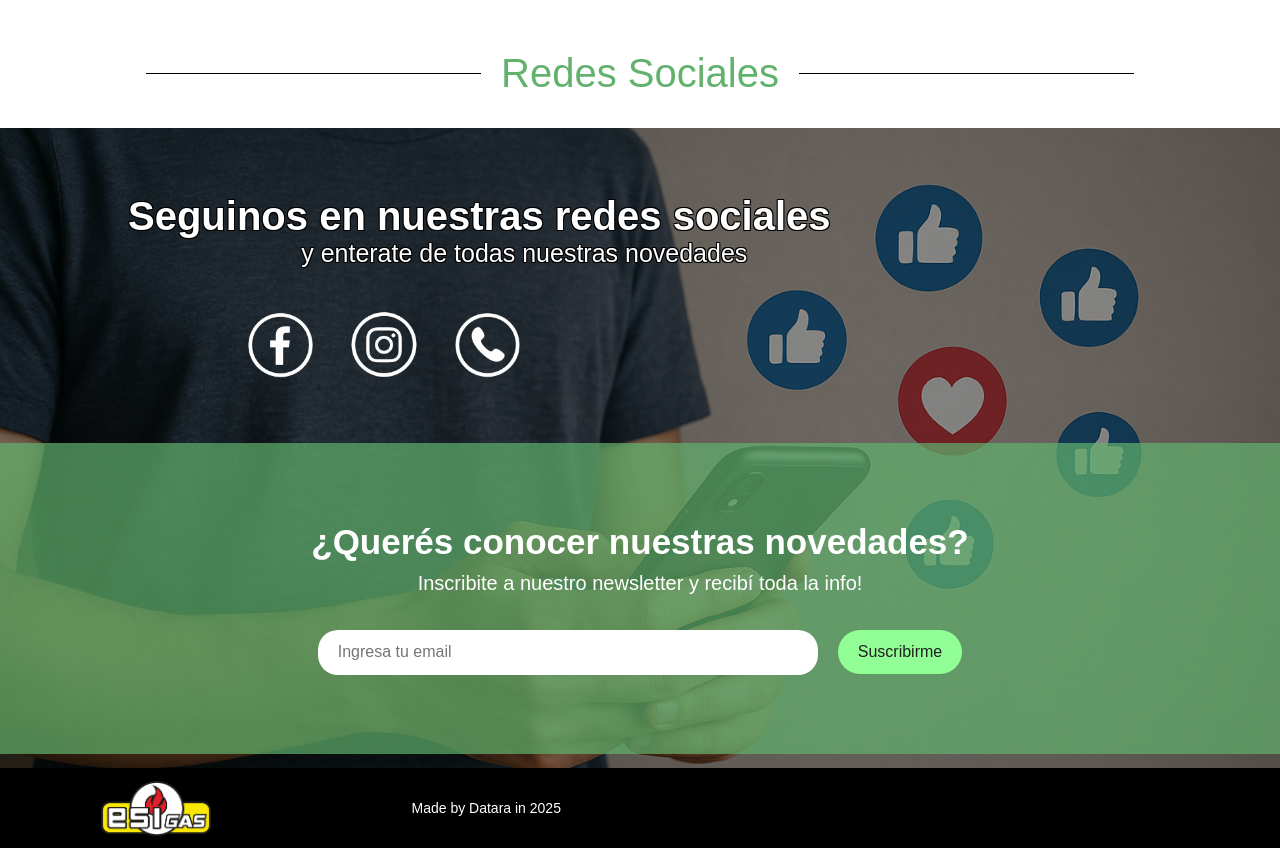
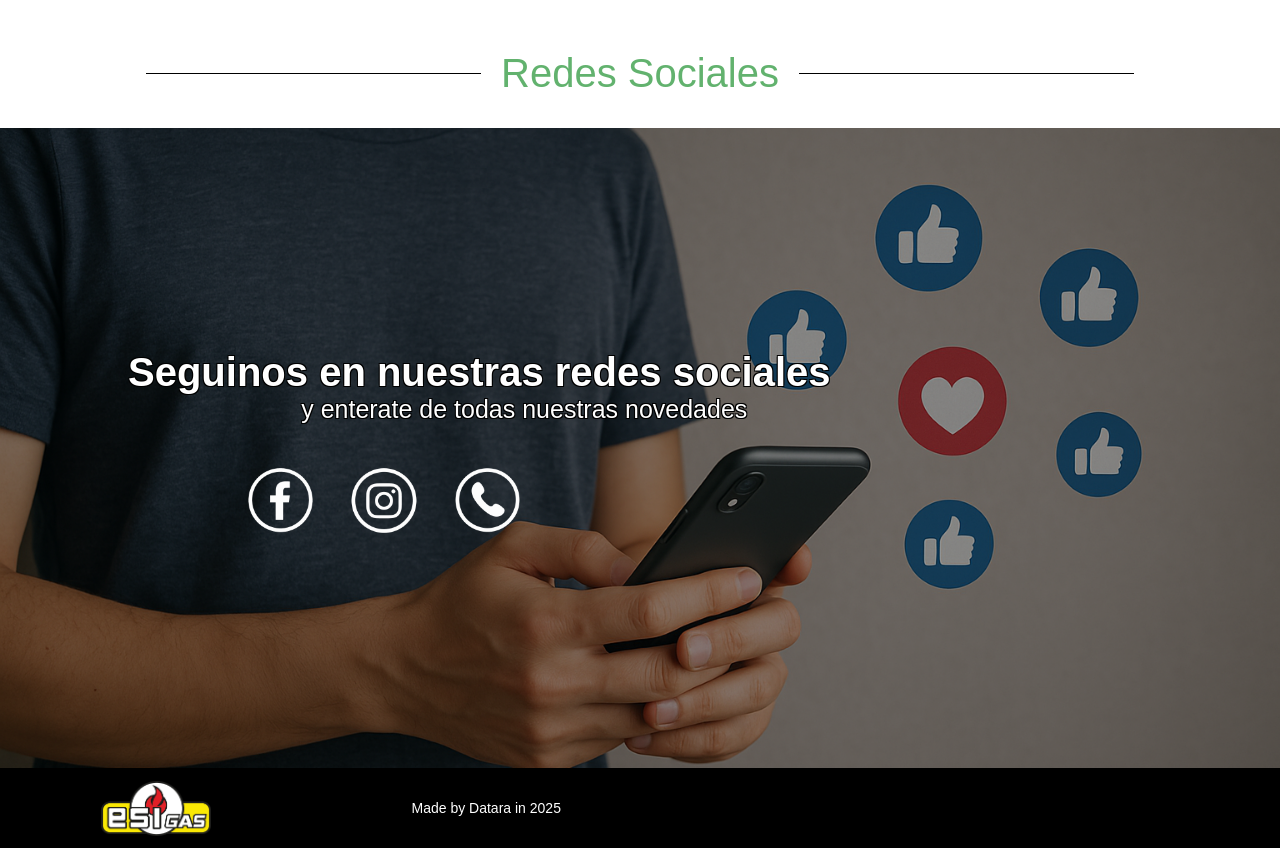
Before and after one commit to IvanDerlich/esigas, a Next.js app: page /oblea-reprueba in a window 1280 px wide. Shown: the part 3500-4348 px from the top of the page. Built offline with nearby package versions, Linux system fonts and the light colour scheme; a web font is replaced by a local one.

Commit message:
Desactivo newletter

```diff
--- a/src/app/components/socialNetwork/socialNetwork.tsx
+++ b/src/app/components/socialNetwork/socialNetwork.tsx
@@ -1,3 +1,5 @@
+'use client';
+
 import styles from './socialNetwork.module.css';
 import Image from 'next/image';
 import Facebook from '@/images/fb.png';
@@ -13,7 +15,11 @@ const abyssinica = Abyssinica_SIL({
   display: 'swap',
 });
 
-export default function SocialNetwork() {
+type SocialNetworkProps = {
+  showNewsletter?: boolean;
+};
+
+export default function SocialNetwork({ showNewsletter = true }: SocialNetworkProps) {
   return (
     <>
       <div className={`${abyssinica.className} ${styles.redesContainer}`}>
@@ -65,6 +71,8 @@ export default function SocialNetwork() {
             </Link>
           </div>
         </div>
+
+        {showNewsletter && (
           <div className={`${abyssinica.className} ${styles.newsletter}`}>
             <div className={styles.newsletterContent}>
               <h3 className={styles.newsletterTitle}>
@@ -86,6 +94,7 @@ export default function SocialNetwork() {
               </button>
             </form>
           </div>
+        )}
       </div>
     </>
   );
--- a/src/app/equipos/page.tsx
+++ b/src/app/equipos/page.tsx
@@ -127,7 +127,7 @@ export default function Page() {
           <Contact />
         </div>
         <Location />
-        <SocialNetwork />
+        <SocialNetwork showNewsletter={false} />
         <Link href="/" className={styles.btnWhatsapp}>
           <Image
             className={styles.imgWhatsapp}
--- a/src/app/estaciones/page.tsx
+++ b/src/app/estaciones/page.tsx
@@ -172,7 +172,7 @@ export default function Page() {
         <div id="contacto">
           <Contact showCheckboxes />
         </div>
-        <SocialNetwork />
+        <SocialNetwork showNewsletter={false} />
         <Link href="/" className={styles.btnWhatsapp}>
           <Image
             className={styles.imgWhatsapp}
--- a/src/app/oblea-reprueba/page.tsx
+++ b/src/app/oblea-reprueba/page.tsx
@@ -88,7 +88,7 @@ export default function Page() {
         </div>
         <Contact />
         <Location />
-        <SocialNetwork />
+        <SocialNetwork showNewsletter={false} />
         <Link href="/" className={styles.btnWhatsapp}>
           <Image
             className={styles.imgWhatsapp}
```
Lines whose indentation alone changed are shown as unchanged.
